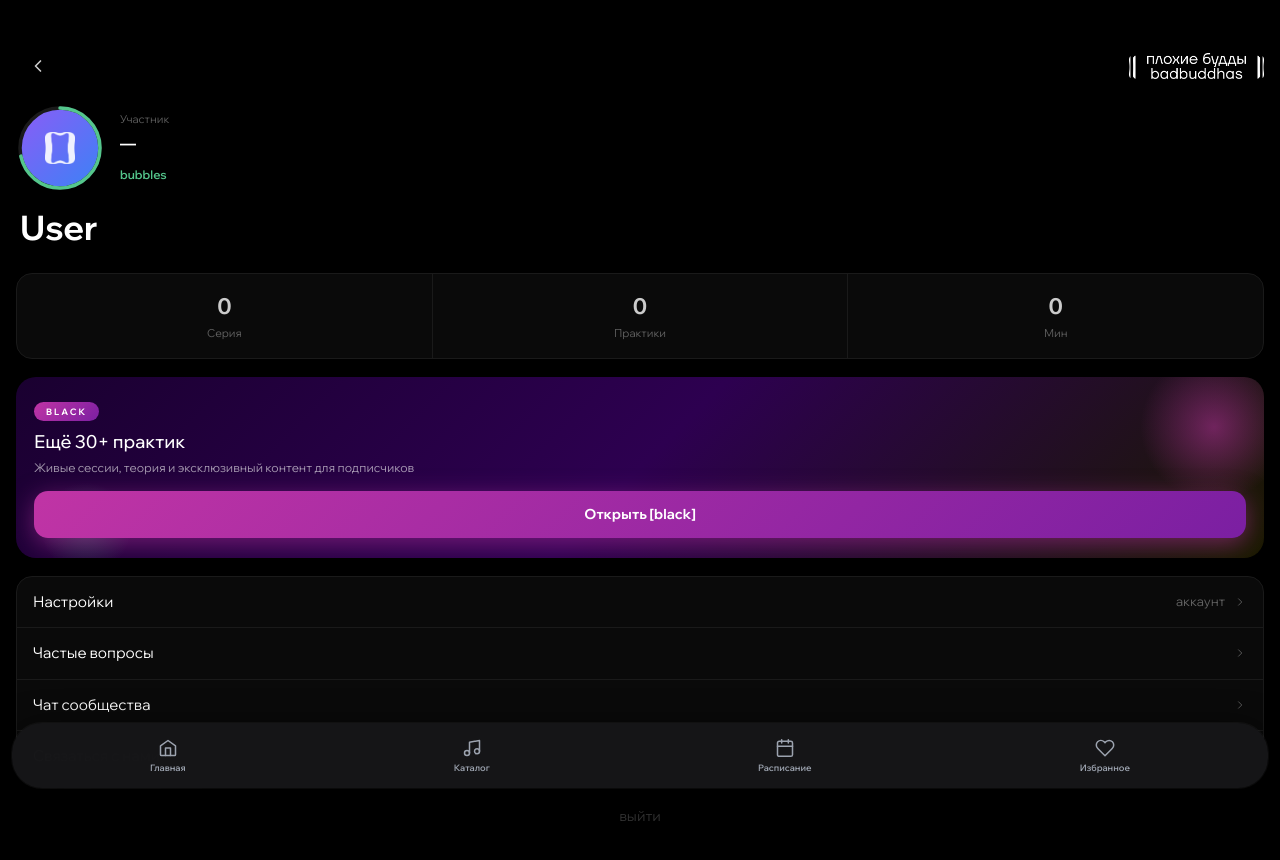
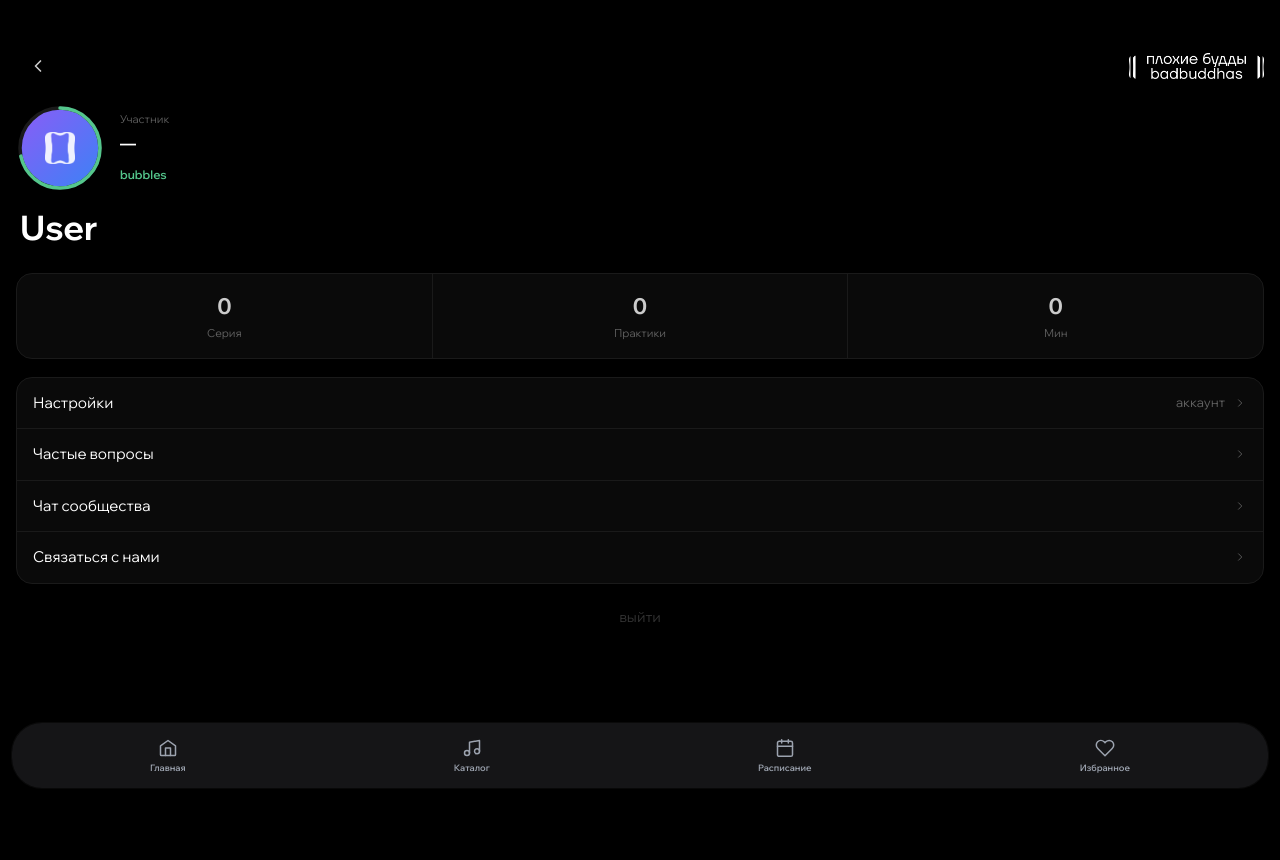
Before and after one commit to badbuddhas-project/badbuddhas-bubbles, a Next.js app: page /profile in a window 1280 px wide. Shown: the top 860 px of the page. After the commit the page ends 800 px from the top, so only its background shows below. Built offline with nearby package versions, Linux system fonts and the light colour scheme; no server answers.

Commit message:
ui: remove BLACK promo banner from profile page

```diff
--- a/app/profile/page.tsx
+++ b/app/profile/page.tsx
@@ -232,35 +232,6 @@ export default function ProfilePage() {
       </div>
 
       {/* Black CTA — free users only */}
-      {!isPremium && (
-        <div
-          onClick={() => router.push('/subscribe')}
-          style={{ margin: '0 16px 18px', borderRadius: 20, overflow: 'hidden', position: 'relative', cursor: 'pointer' }}
-        >
-          <div style={{ position: 'absolute', inset: 0, background: 'linear-gradient(135deg,#1a0030,#2d0050,#1a1a00)' }} />
-          <div style={{ position: 'absolute', top: -30, right: -30, width: 160, height: 160, borderRadius: '50%', background: 'radial-gradient(circle,rgba(192,52,165,0.5) 0%,transparent 65%)', pointerEvents: 'none' }} />
-          <div style={{ position: 'absolute', bottom: -20, left: 20, width: 100, height: 100, borderRadius: '50%', background: 'radial-gradient(circle,rgba(84,198,140,0.25) 0%,transparent 65%)', pointerEvents: 'none' }} />
-          <div style={{ position: 'relative', zIndex: 1, padding: '20px 18px' }}>
-            <div style={{ marginBottom: 14 }}>
-              <div style={{ display: 'inline-flex', background: `linear-gradient(135deg,${C.pink},#7b1fa2)`, borderRadius: 20, padding: '3px 12px', marginBottom: 10 }}>
-                <span style={{ fontSize: 9, fontWeight: 800, color: '#fff', letterSpacing: 2 }}>BLACK</span>
-              </div>
-              <div style={{ fontSize: 18, fontWeight: 500, color: C.white, lineHeight: 1.2, marginBottom: 6 }}>
-                {language === 'ru' ? 'Ещё 30+ практик' : '30+ more practices'}
-              </div>
-              <div style={{ fontSize: 12, color: 'rgba(255,255,255,0.6)', lineHeight: 1.5 }}>
-                {language === 'ru' ? 'Живые сессии, теория и эксклюзивный контент для подписчиков' : 'Live sessions, theory and exclusive content for subscribers'}
-              </div>
-            </div>
-            <button
-              onClick={e => { e.stopPropagation(); router.push('/subscribe') }}
-              style={{ width: '100%', fontSize: 14, fontWeight: 700, background: `linear-gradient(135deg,${C.pink},#7b1fa2)`, color: '#fff', border: 'none', borderRadius: 14, padding: '13px', cursor: 'pointer', boxShadow: '0 6px 24px rgba(192,52,165,0.5)' }}
-            >
-              {language === 'ru' ? 'Открыть [black]' : 'Open [black]'}
-            </button>
-          </div>
-        </div>
-      )}
 
       {/* Renewal warning — premium users, < 7 days until expiry */}
       {showRenewalWarning && subscriptionExpiry && (
```
